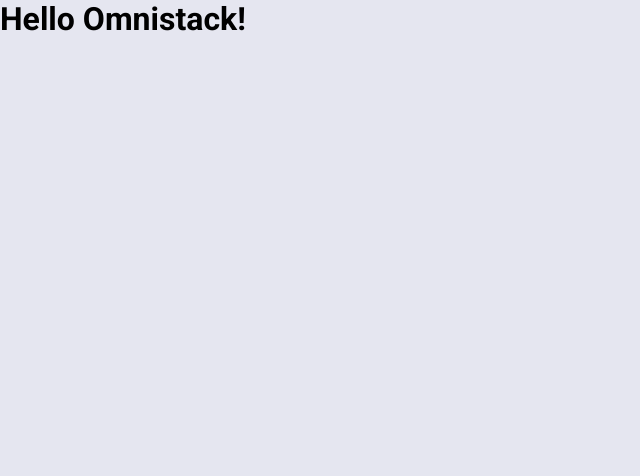
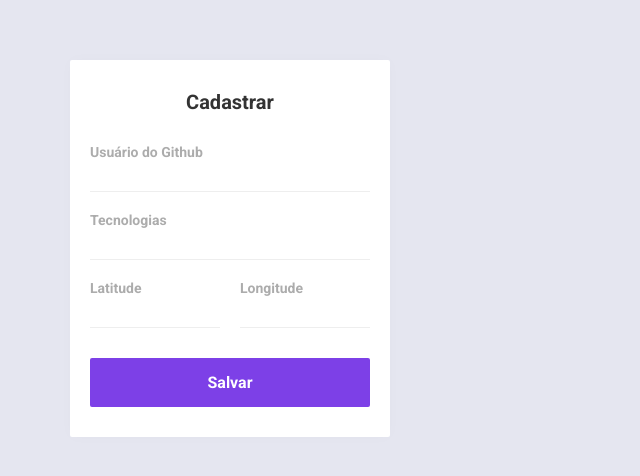
Before and after one commit to yuriazevedo11/omnistack10, a React (Create React App) app in the folder frontend/: page / in a window 1280 px wide. Shown: the top 476 px of the page, without its empty margins (0-640 px from the left). Built offline with nearby package versions, Linux system fonts and the light colour scheme.

Commit message:
feat: Add Sidebar and InputField components

```diff
--- a/frontend/src/App.tsx
+++ b/frontend/src/App.tsx
@@ -1,9 +1,14 @@
 import React from 'react';
 
 import './styles/App.scss';
+import { Sidebar } from './components';
 
 const App: React.FC = () => {
-  return <h1>Hello Omnistack!</h1>;
+  return (
+    <div id="app">
+      <Sidebar />
+    </div>
+  );
 };
 
 export default App;
--- /dev/null
+++ b/frontend/src/components/InputField/InputField.scss
@@ -0,0 +1,21 @@
+.input-field {
+  & + & {
+    margin-top: 20px;
+  }
+
+  label {
+    color: #acacac;
+    font-size: 14px;
+    font-weight: bold;
+    display: block;
+  }
+
+  input {
+    width: 100%;
+    height: 32px;
+    font-size: 14px;
+    color: #666;
+    border: 0;
+    border-bottom: 1px solid #eee;
+  }
+}
--- /dev/null
+++ b/frontend/src/components/InputField/InputField.tsx
@@ -0,0 +1,39 @@
+import React from 'react';
+
+import './InputField.scss';
+
+interface Props {
+  id: string;
+  name: string;
+  type?: string;
+  value: string;
+  onChange: any;
+  label?: string;
+  required?: boolean;
+}
+
+const InputField: React.FC<Props> = ({
+  id,
+  name,
+  type,
+  value,
+  onChange,
+  label,
+  required,
+}) => {
+  return (
+    <div className="input-field">
+      <label htmlFor={id}>{label}</label>
+      <input
+        id={id}
+        name={name}
+        type={type}
+        value={value}
+        onChange={e => onChange(e.target.value)}
+        required={required}
+      />
+    </div>
+  );
+};
+
+export default InputField;
--- /dev/null
+++ b/frontend/src/components/InputField/index.ts
@@ -0,0 +1,3 @@
+import InputField from './InputField';
+
+export default InputField;
--- /dev/null
+++ b/frontend/src/components/Sidebar/Sidebar.scss
@@ -0,0 +1,47 @@
+.sidebar {
+  width: 320px;
+  background: #fff;
+  box-shadow: 0 0 14px 0 rgba(0, 0, 0, 0.02);
+  border-radius: 2px;
+  padding: 30px 20px;
+
+  strong {
+    font-size: 20px;
+    text-align: center;
+    display: block;
+    color: #333;
+  }
+
+  form {
+    margin-top: 30px;
+
+    .input-group {
+      margin-top: 20px;
+      display: grid;
+      gap: 20px;
+      grid-template-columns: 1fr 1fr;
+
+      .input-field {
+        margin-top: 0;
+      }
+    }
+
+    button[type='submit'] {
+      width: 100%;
+      border: 0;
+      margin-top: 30px;
+      background: #7d40e7;
+      border-radius: 2px;
+      padding: 15px 20px;
+      font-size: 16px;
+      font-weight: bold;
+      color: #fff;
+      cursor: pointer;
+      transition: background 0.5s;
+
+      &:hover {
+        background: #6931ca;
+      }
+    }
+  }
+}
--- /dev/null
+++ b/frontend/src/components/Sidebar/Sidebar.tsx
@@ -0,0 +1,62 @@
+import React, { useState } from 'react';
+
+import './Sidebar.scss';
+import InputField from '../InputField';
+
+const Sidebar: React.FC = () => {
+  const [githubUsername, setGithubUsername] = useState('');
+  const [techs, setTechs] = useState('');
+  const [latitude, setLatitude] = useState('');
+  const [longitude, setLongitude] = useState('');
+
+  return (
+    <aside className="sidebar">
+      <strong>Cadastrar</strong>
+      <form onSubmit={e => e.preventDefault()}>
+        <InputField
+          id="github_username"
+          name="github_username"
+          value={githubUsername}
+          onChange={setGithubUsername}
+          label="Usuário do Github"
+          required
+        />
+
+        <InputField
+          id="techs"
+          name="techs"
+          value={techs}
+          onChange={setTechs}
+          label="Tecnologias"
+          required
+        />
+
+        <div className="input-group">
+          <InputField
+            id="latitude"
+            name="latitude"
+            type="number"
+            value={latitude}
+            onChange={setLatitude}
+            label="Latitude"
+            required
+          />
+
+          <InputField
+            id="longitude"
+            name="longitude"
+            type="number"
+            value={longitude}
+            onChange={setLongitude}
+            label="Longitude"
+            required
+          />
+        </div>
+
+        <button type="submit">Salvar</button>
+      </form>
+    </aside>
+  );
+};
+
+export default Sidebar;
--- /dev/null
+++ b/frontend/src/components/Sidebar/index.ts
@@ -0,0 +1,3 @@
+import Sidebar from './Sidebar';
+
+export default Sidebar;
--- /dev/null
+++ b/frontend/src/components/index.ts
@@ -0,0 +1,2 @@
+export { default as Sidebar } from './Sidebar';
+export { default as InputField } from './InputField';
--- a/frontend/src/styles/App.scss
+++ b/frontend/src/styles/App.scss
@@ -20,21 +20,6 @@
       gap: 20px;
     }
   }
-
-  aside {
-    width: 320px;
-    background: #fff;
-    box-shadow: 0 0 14px 0 rgba(0, 0, 0, 0.02);
-    border-radius: 2px;
-    padding: 30px 20px;
-
-    strong {
-      font-size: 20px;
-      text-align: center;
-      display: block;
-      color: #333;
-    }
-  }
 }
 
 @media (max-width: 1000px) {
@@ -46,7 +31,7 @@
       margin-top: 30px;
     }
 
-    aside {
+    .sidebar {
       width: 100%;
     }
   }
```
Also changed, not shown: frontend/.eslintrc.js.
